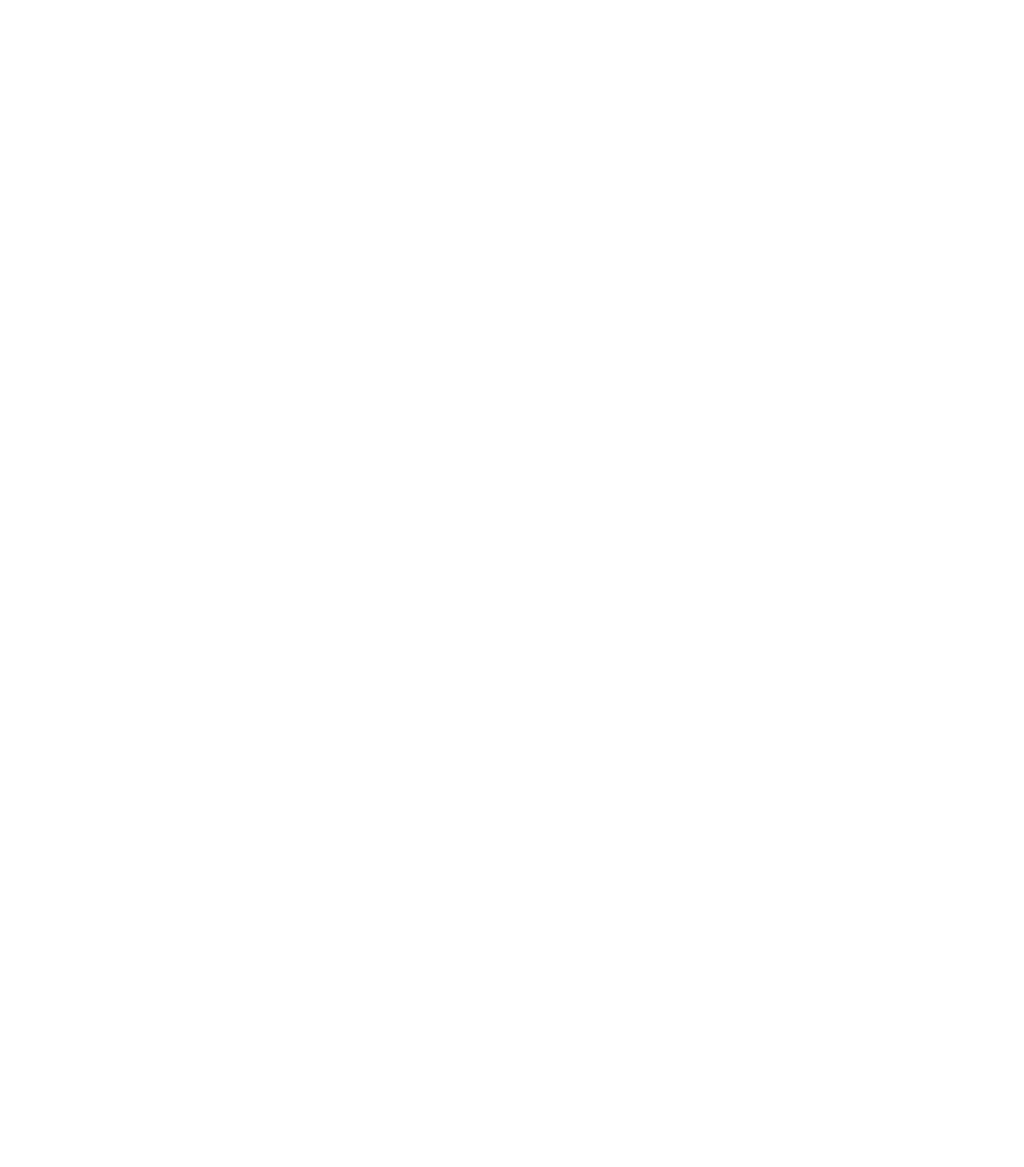
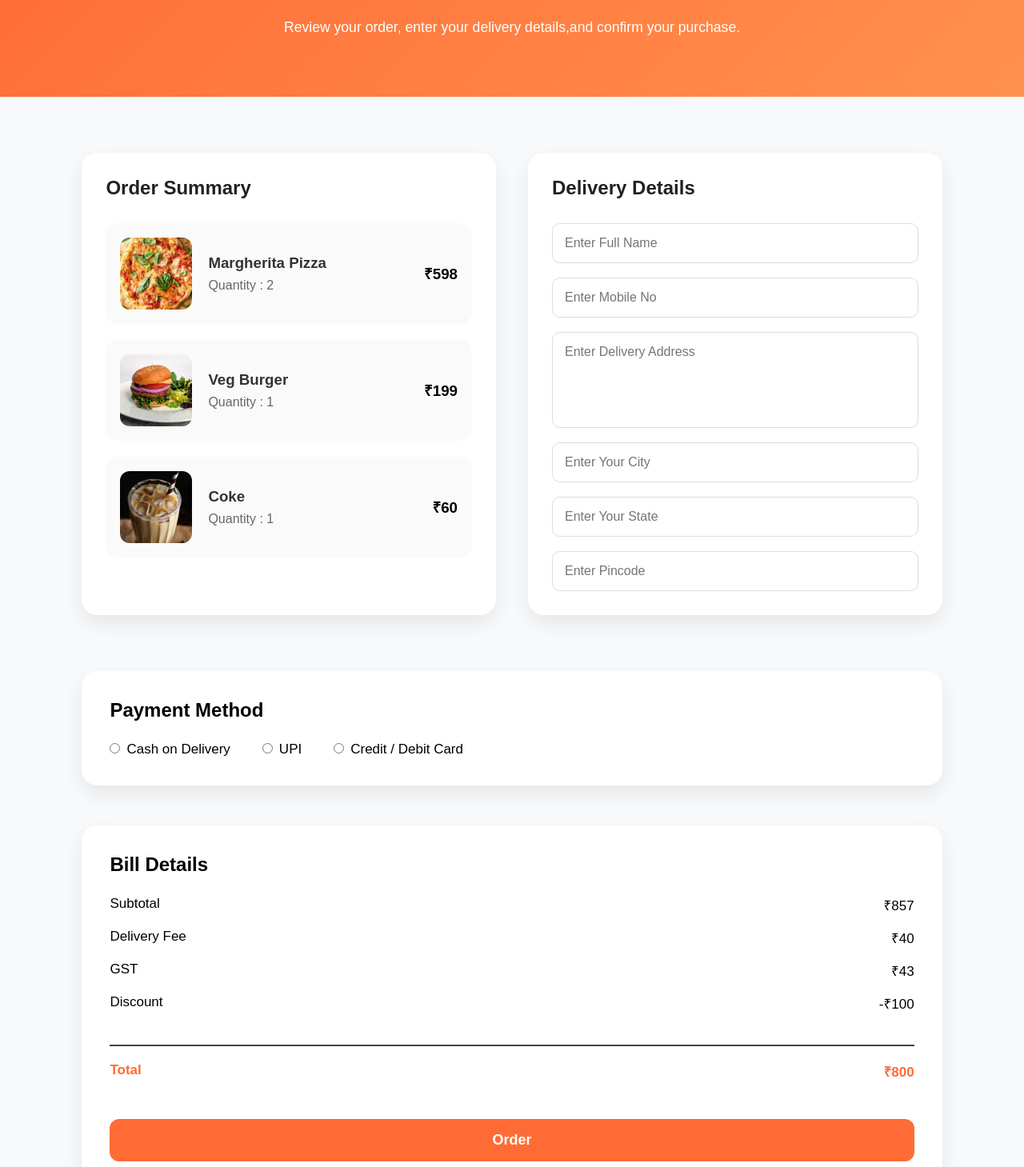
Before and after one commit to rathodjanvi667/FoodCouponSystem, a React (Create React App) app: page /Order in a window 1280 px wide. Before the commit this address had no page. Shown: the part 231-1690 px from the top of the page at 80% size. Before the commit the page ends 800 px from the top, so only its background shows below. Built offline with nearby package versions, Linux system fonts and the light colour scheme.

Commit message:
"Save Changes"

```diff
--- a/src/Hero.js
+++ b/src/Hero.js
@@ -11,8 +11,8 @@
                <p>Buy Food Coupons Online,Save time,and enjoy your favorite food at affordable prices.</p>
 
                <div className='herobtn'>
-                     <button className='buycoupon'><Link href='Coupon.js'>Buy Coupon</Link></button>
-                     <button className='menubtn' ><Link href='Menu.js'>View Menu</Link></button>
+                     <button className='buycoupon'><Link to='Coupon'>Buy Coupon</Link></button>
+                     <button className='menubtn' ><Link to='Menu'>View Menu</Link></button>
                </div>
           </div>
 
--- /dev/null
+++ b/src/Order.css
@@ -0,0 +1,167 @@
+.orderpage{
+    width: 100%;
+    background-color: #f8f9fa;
+}
+.orderhero{
+    width:100%;
+    padding:100px 8% 70px;
+    text-align:center;
+    background:linear-gradient(135deg,#ff6b35,#ff914d);
+    color:white;
+}
+.orderhero h1{
+    font-size:3rem;
+    margin-bottom:20px;
+}
+.orderhero p{
+    font-size:1.1rem;
+    max-width:700px;
+    margin:auto;
+    line-height:1.8;
+}
+.ordercontainer{
+    width:100%;
+    padding:70px 8%;
+    display:grid;
+    grid-template-columns:1fr 1fr;
+    gap:40px;
+}
+.ordersummery{
+   background:white;
+    padding:30px;
+    border-radius:20px;
+    box-shadow:0 10px 25px rgba(0,0,0,.08);
+}
+.deliverydetails{
+    background:white;
+    padding:30px;
+    border-radius:20px;
+    box-shadow:0 10px 25px rgba(0,0,0,.08);
+}
+.ordersummery h2{
+    margin-bottom:30px;
+    color:#222;
+}
+.deliverydetails h2{
+    margin-bottom:30px;
+    color:#222;
+}
+.ordercard{
+    display:flex;
+    align-items:center;
+    justify-content:space-between;
+    padding:18px;
+    border-radius:15px;
+    background:#fafafa;
+    margin-bottom:20px;
+}
+.ordercard img{
+    width:90px;
+    height:90px;
+    border-radius:12px;
+    object-fit:cover;
+}
+.fooddetails{
+    flex:1;
+    margin-left:20px;
+}
+.fooddetails h3{
+    color:#333;
+    margin-bottom:8px;
+}
+.fooddetails p{
+    color:#666;
+}
+.deliverydetails form{
+    display:flex;
+    flex-direction:column;
+    gap:18px;
+}
+.deliverydetails input{
+    width:100%;
+    padding:15px;
+    border:1px solid #ddd;
+    border-radius:10px;
+    font-size:16px;
+    outline:none;
+}
+.deliverydetails textarea{
+    width:100%;
+    padding:15px;
+    border:1px solid #ddd;
+    border-radius:10px;
+    font-size:16px;
+    outline:none;
+}
+.deliverydetails textarea{
+    resize:none;
+    height:120px;
+}
+.deliverydetails input:focus{
+    border-color:#ff6b35;
+}
+.deliverydetails textarea:focus{
+    border-color: #ff6b35;
+}
+.paymentsection{
+    width:84%;
+    margin:auto;
+    background:white;
+    padding:35px;
+    border-radius:20px;
+    box-shadow:0 10px 25px rgba(0,0,0,.08);
+}
+.paymentsection h2{
+    margin-bottom:25px;
+}
+.paymentoption{
+    display:flex;
+    gap:40px;
+    flex-wrap:wrap;
+}
+.paymentoption label{
+    font-size:17px;
+    cursor:pointer;
+}
+.paymentoption input{
+    margin-right:8px;
+}
+.billsection{
+    width:84%;
+    margin:50px auto;
+    background:white;
+    padding:35px;
+    border-radius:20px;
+    box-shadow:0 10px 25px rgba(0,0,0,.08);
+}
+.billsection h2{
+    margin-bottom:25px;
+}
+.billbox div{
+    display:flex;
+    justify-content:space-between;
+    margin:18px 0;
+    font-size:17px;
+}
+.total{
+    font-size:22px;
+    font-weight:bold;
+    color:#ff6b35;
+}
+.placeorderbtn{
+    width:100%;
+    margin-top:30px;
+    padding:16px;
+    border:none;
+    border-radius:12px;
+    background:#ff6b35;
+    color:white;
+    font-size:18px;
+    font-weight:bold;
+    cursor:pointer;
+    transition:.3s;
+}
+.placeorderbtn:hover{
+    background:#e85a27;
+    transform:translateY(-2px);
+}
--- /dev/null
+++ b/src/Order.js
@@ -0,0 +1,119 @@
+import React from 'react'
+import "./Order.css"
+import Navbar from './Navbar'
+import Footer from './Footer'
+import pizza1 from "./Images/Pizza1.jpg";
+import burger1 from "./Images/burger1.jpg";
+import drink1 from "./Images/drink1.jpg";
+
+export default function Order() {
+    return (
+        <div className='orderpage'>
+            <Navbar></Navbar>
+            <section className='orderhero'>
+                <h1>Complete Your Order</h1>
+                <p>Review your order, enter your delivery details,and confirm your purchase.</p>
+            </section>
+
+            <section className='ordercontainer'>
+                <div className='ordersummery'>
+                    <h2>Order Summary</h2>
+
+                    <div className='ordercard'>
+                        <img src={pizza1} alt="Pizza" />
+                        <div className='fooddetails'>
+                            <h3>Margherita Pizza</h3>
+                            <p>Quantity : 2</p>
+                        </div>
+                        <h3>₹598</h3>
+                    </div>
+
+                    <div className='ordercard'>
+                        <img src={burger1} alt="Burger" />
+                        <div className='fooddetails'>
+                            <h3>Veg Burger</h3>
+                            <p>Quantity : 1</p>
+                        </div>
+                        <h3>₹199</h3>
+                    </div>
+
+                    <div className='ordercard'>
+                        <img src={drink1} alt="Drink" />
+                        <div className='fooddetails'>
+                            <h3>Coke</h3>
+                            <p>Quantity : 1</p>
+                        </div>
+                        <h3>₹60</h3>
+                    </div>
+                </div>
+
+                <div className='deliverydetails'>
+                    <h2>Delivery Details</h2>
+
+                    <form>
+                        <input type='text' placeholder='Enter Full Name'></input>
+                        <input type='text' placeholder='Enter Mobile No'></input>
+                        <textarea placeholder='Enter Delivery Address'></textarea>
+                        <input type='text' placeholder='Enter Your City'></input>
+                        <input type='text' placeholder='Enter Your State'></input>
+                        <input type='text' placeholder='Enter Pincode '></input>
+                    </form>
+                </div>
+            </section>
+
+
+            <section className='paymentsection'>
+                <h2>Payment Method</h2>
+                <div className='paymentoption'>
+                    <label>
+                        <input type="radio" name="payment"></input>
+                        Cash on Delivery
+                    </label>
+
+                    <label>
+                        <input type="radio" name="payment"></input>
+                        UPI
+                    </label>
+
+                    <label>
+                        <input type="radio" name="payment"></input>
+                        Credit / Debit Card
+                    </label>
+                </div>
+            </section>
+
+
+            <section className='billsection'>
+                <h2>Bill Details</h2>
+                <div className='billbox'>
+                    <div>
+                        <span>Subtotal</span>
+                        <span>₹857</span>
+                    </div>
+
+                    <div>
+                        <span>Delivery Fee</span>
+                        <span>₹40</span>
+                    </div>
+
+                    <div>
+                        <span>GST</span>
+                        <span>₹43</span>
+                    </div>
+
+                    <div>
+                        <span>Discount</span>
+                        <span>-₹100</span>
+                    </div>
+                    <hr></hr>
+                    <div className='total'>
+                        <span>Total</span>
+                        <span>₹800</span>
+                    </div>
+                </div>
+                <button className='placeorderbtn'>Order</button>
+            </section>
+            <Footer></Footer>
+        </div>
+    )
+}
--- a/src/index.js
+++ b/src/index.js
@@ -6,6 +6,7 @@
 import { BrowserRouter, Route, Routes } from 'react-router-dom';
 import Menu from './Menu';
 import Coupon from './Coupon';
+import Order from './Order';
 
 
 const root = ReactDOM.createRoot(document.getElementById('root'));
@@ -16,6 +17,7 @@
         <Route path='/' element={<Home></Home>}></Route>
          <Route path='/Menu' element={<Menu></Menu>}></Route>
          <Route path='/Coupon' element={<Coupon></Coupon>}></Route>
+         <Route path='/Order' element={<Order></Order>}></Route>
       </Routes>
     </BrowserRouter>
   </React.StrictMode>
```
